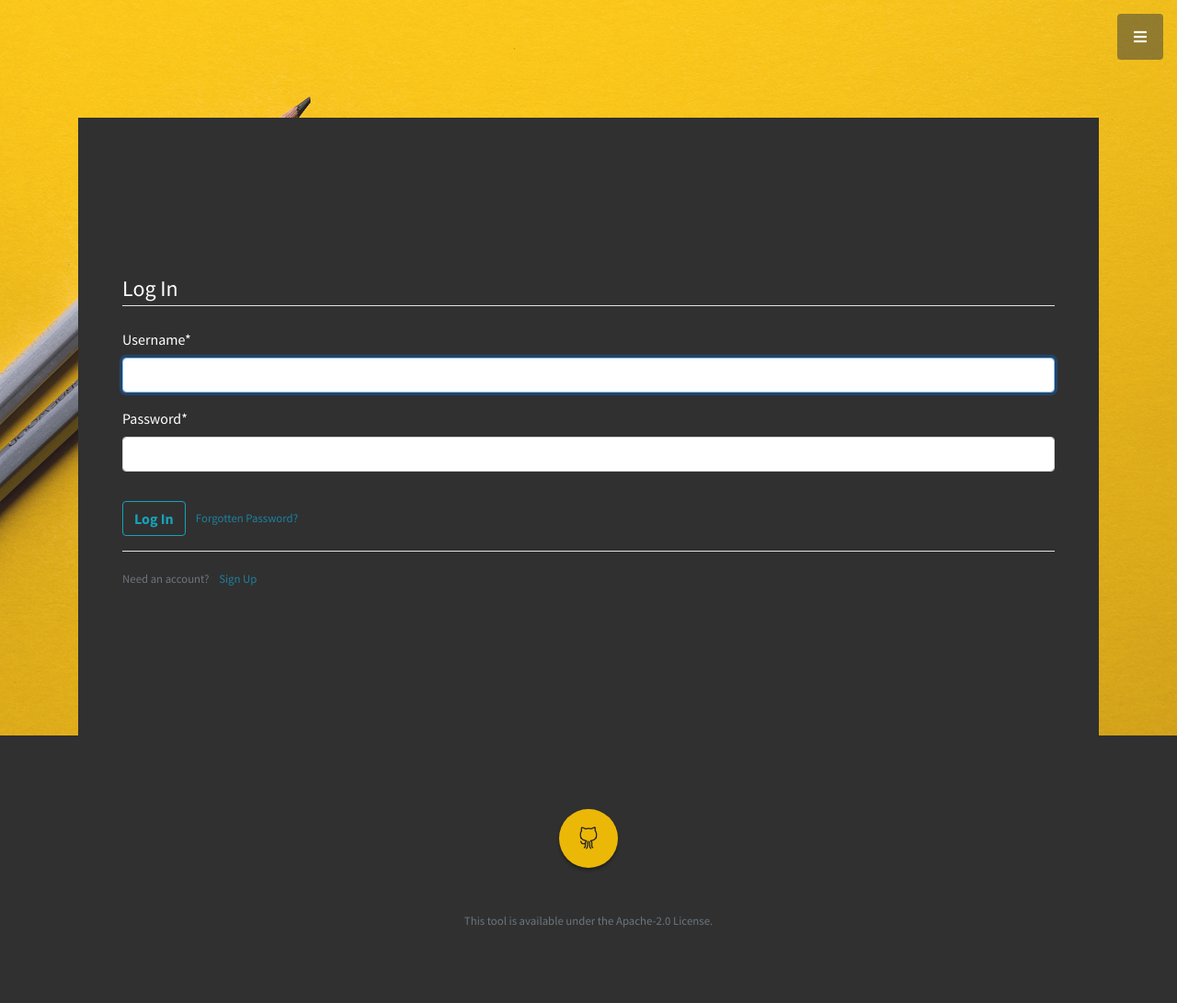
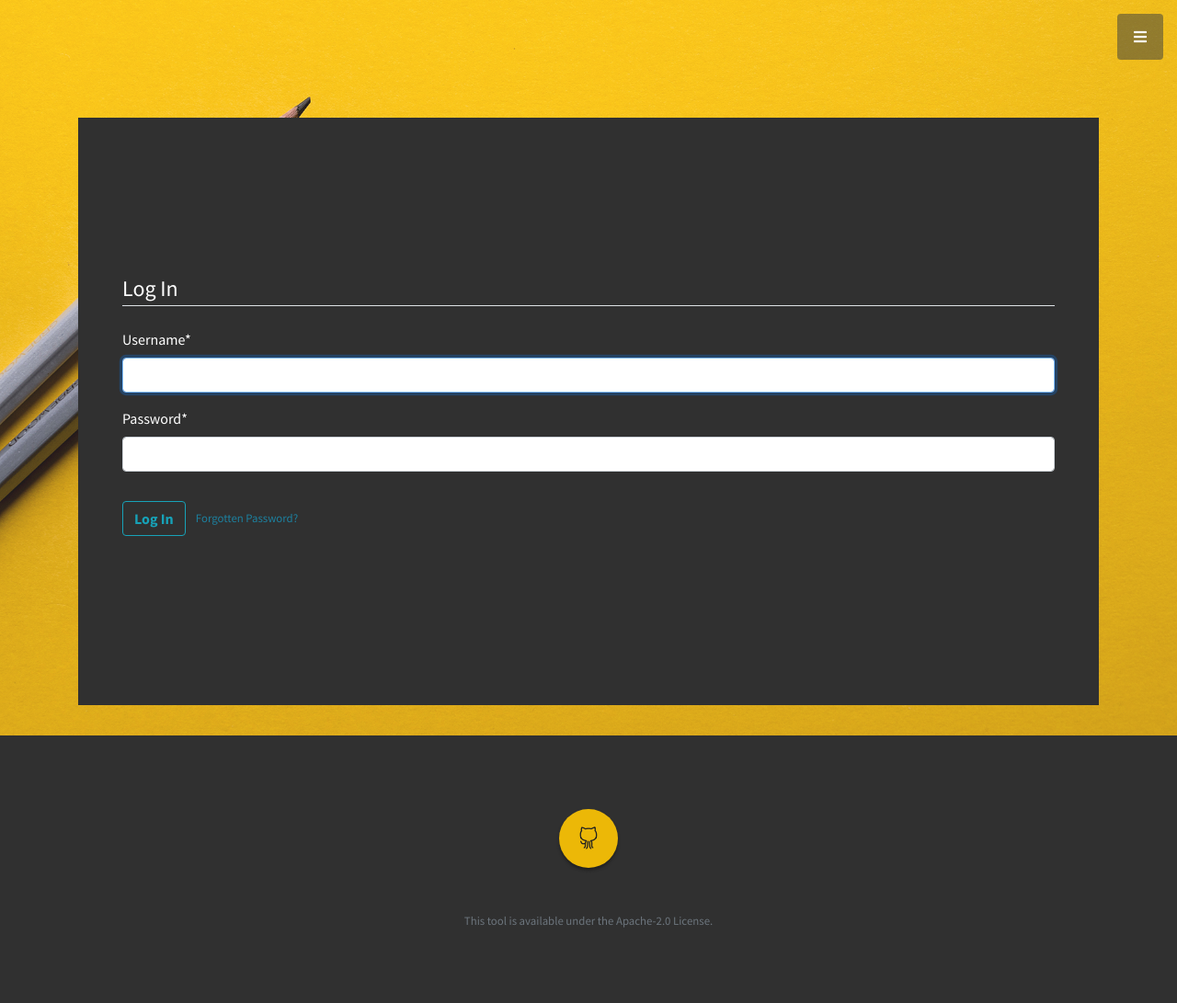
Before and after one commit to openempathic/EMNS-DCT, a Django app: page /login/ in a window 1280 px wide. Shown: the whole page at 92% size. Run offline with Django 4.2, Linux system fonts and the light colour scheme; parts of the project's set-up code (start-up, migrations or seed data) failed here and were passed over; some libraries are stand-ins or nearby versions.

Commit message:
removed register option

```diff
--- a/django_dataset_collection_tool/audio_recorder/templates/audio_recorder/navigation_bar.html
+++ b/django_dataset_collection_tool/audio_recorder/templates/audio_recorder/navigation_bar.html
@@ -39,9 +39,11 @@
             <li class="sidebar-nav-item">
                 <a class="js-scroll-trigger" href="{% url 'login' %}">Login</a>
             </li>
-            <li class="sidebar-nav-item">
-                <a class="js-scroll-trigger" href="{% url 'register' %}">Register</a>
-            </li>
+
+            <!-- FIX HERE ######################################## -->
+            <!-- <li class="sidebar-nav-item">
+                <a class="js-scroll-trigger" href="{ url 'register' }">Register</a>
+            </li> -->
         {% endif %}
 
     </ul>
--- a/django_dataset_collection_tool/django_dataset_collection_tool/urls.py
+++ b/django_dataset_collection_tool/django_dataset_collection_tool/urls.py
@@ -24,7 +24,7 @@ from users import views as user_views
 urlpatterns = [
     path('admin/', admin.site.urls),
     path('', include("audio_recorder.urls")),
-    path('register/', user_views.register, name='register'),
+    # path('register/', user_views.register, name='register'),
     path('login/', auth_views.LoginView.as_view(template_name='users/login.html'), name='login'),
     path('logout/', auth_views.LogoutView.as_view(template_name='users/logout.html'), name='logout'),
     path('password-reset/', auth_views.PasswordResetView.as_view(template_name='users/password_reset.html'), name='password_reset'),
--- a/django_dataset_collection_tool/users/templates/users/login.html
+++ b/django_dataset_collection_tool/users/templates/users/login.html
@@ -23,11 +23,11 @@
                     </div>
                 </form>
 
-                <div class="border-top pt-3">
+                <!-- <div class="border-top pt-3">
                     <small class="text-muted">
-                        Need an account? <a class="ml-2" href="{% url 'register' %}">Sign Up</a>
+                        Need an account? <a class="ml-2" href="{ url 'register' }">Sign Up</a>
                     </small>
-                </div>
+                </div> -->
             </div>
         </div>
 
```
